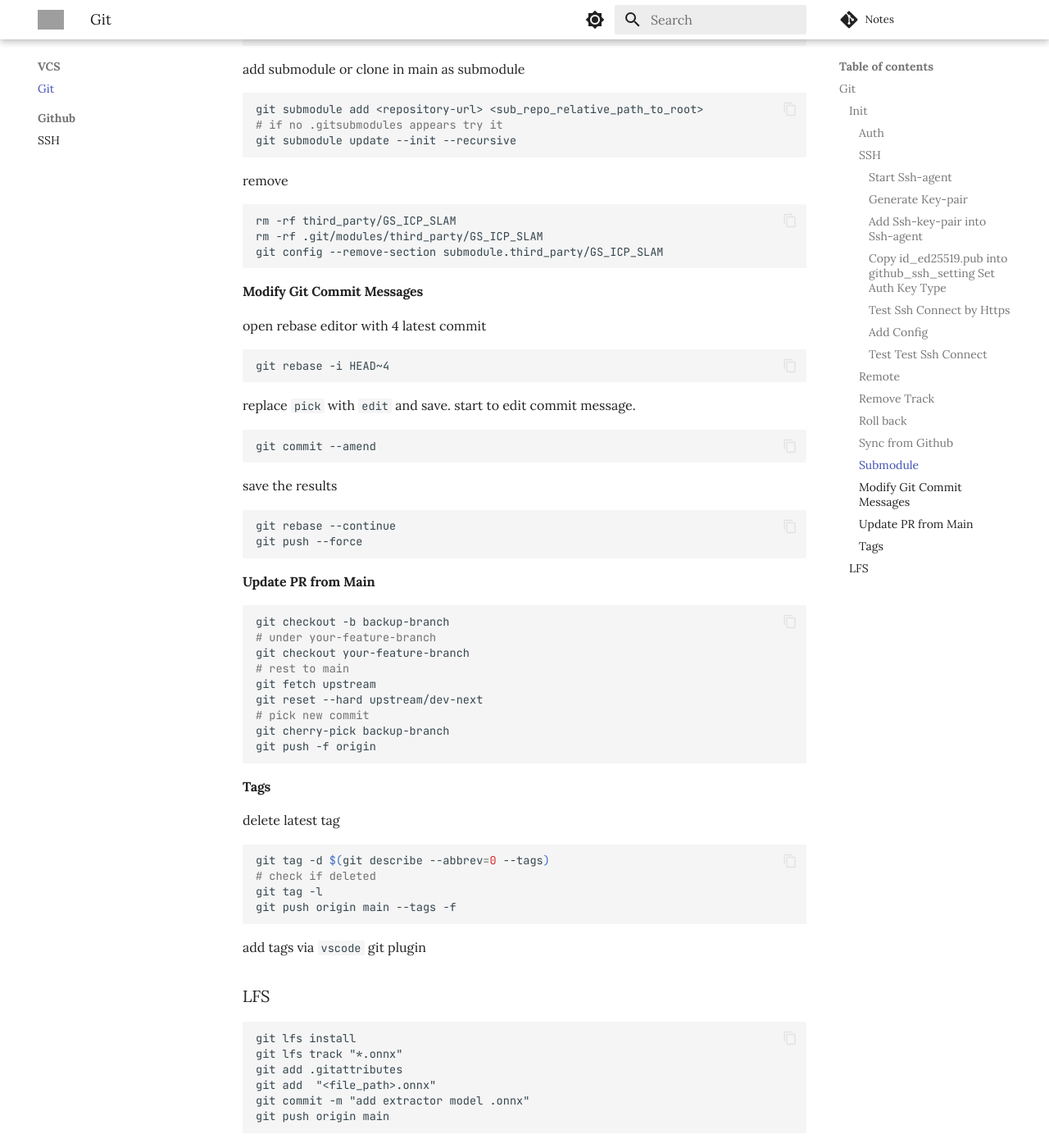
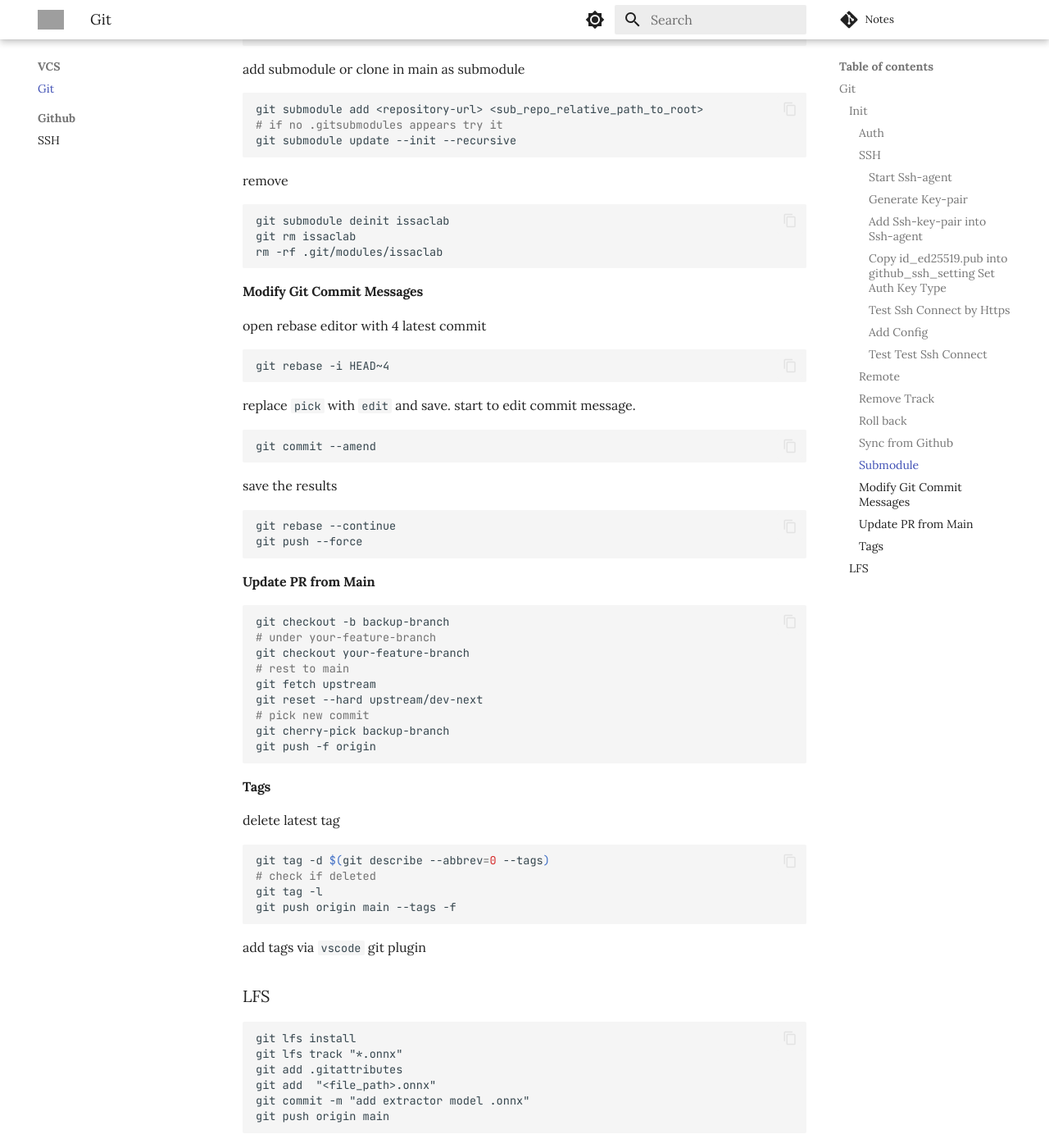
Before and after one commit to AtticusZeller/atticuszeller.github.io, an MkDocs documentation site: the page built from atticuszeller/VCS/git.md, in a window 1280 px wide and 1400 px high, scrolled down 2738 px. Shown: the whole window at 82% size. Built offline with MkDocs 1.6.1 and Material for MkDocs 9.7.7, drawn with Linux system fonts in a browser that asks for light colours; nearby versions of some CDN libraries; library files that are not in the unit come from our copies; comment, search, counter and statistics services are not loaded; grey boxes are pictures that could not be loaded.

Commit message:
vault backup: 2025-11-22 18:12:28
Affected files:
atticuszeller/CNAME
atticuszeller/OS/Ubuntu/Package.md
atticuszeller/OS/Ubuntu/System.md
atticuszeller/Robots/Isaac lab.md
atticuszeller/Scholar/tools.md
atticuszeller/VCS/git.md
atticuszeller/assets/Pasted image 20251122165120.png
atticuszeller/js/katex.js

````diff
--- a/atticuszeller/VCS/git.md
+++ b/atticuszeller/VCS/git.md
@@ -162,9 +162,9 @@ git submodule update --init --recursive
  remove
 
 ```bash
-rm -rf third_party/GS_ICP_SLAM
-rm -rf .git/modules/third_party/GS_ICP_SLAM
-git config --remove-section submodule.third_party/GS_ICP_SLAM
+git submodule deinit issaclab
+git rm issaclab
+rm -rf .git/modules/issaclab
 ```
 
 #### Modify Git Commit Messages
````
Also changed, not shown: atticuszeller/OS/Ubuntu/Package.md (+1 -0 lines), atticuszeller/OS/Ubuntu/System.md (+39 -16 lines), atticuszeller/Robots/Isaac lab.md (added, +1 -0 lines), atticuszeller/Scholar/tools.md (added, +7 -0 lines), atticuszeller/assets/Pasted image 20251122165120.png (added), 2 other files.
